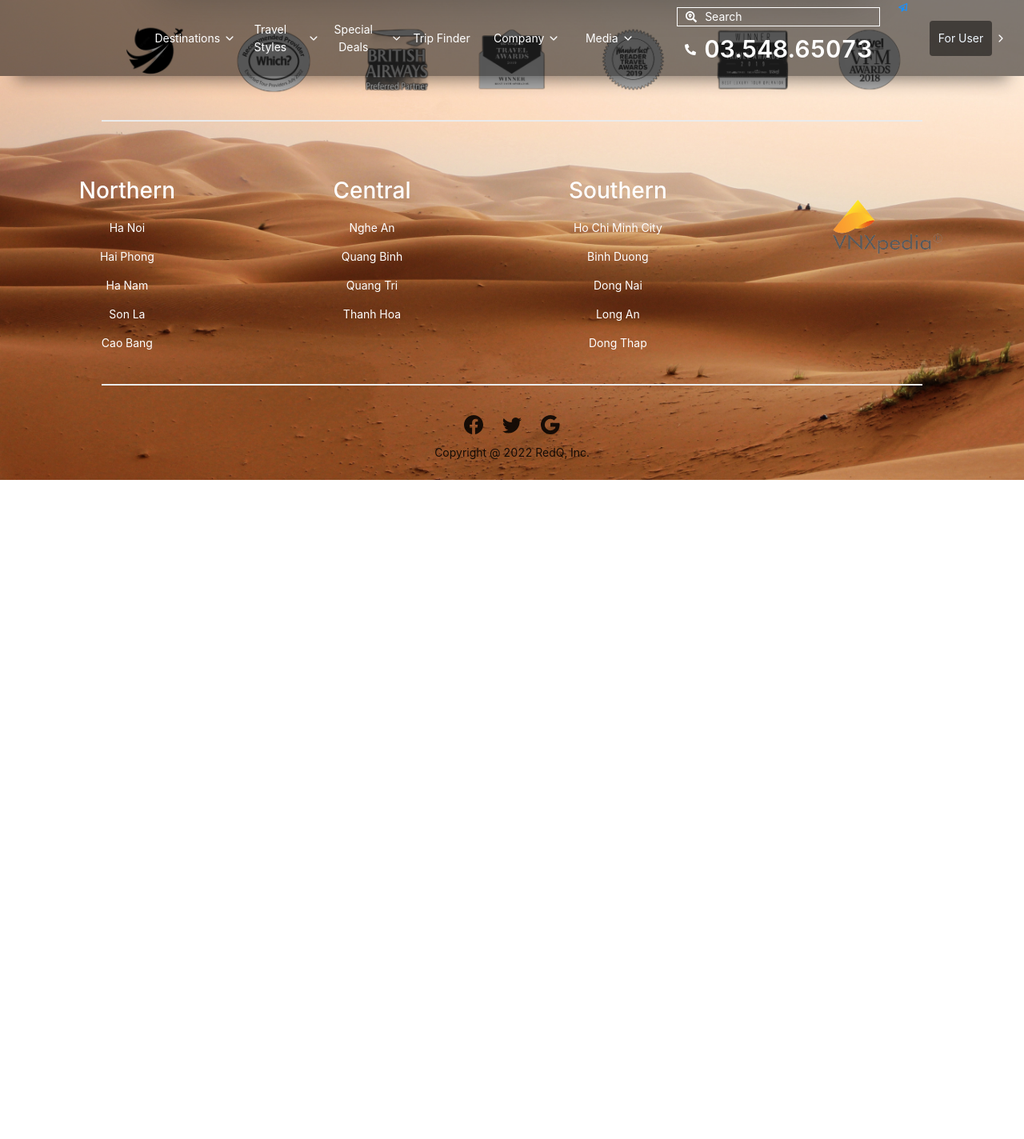
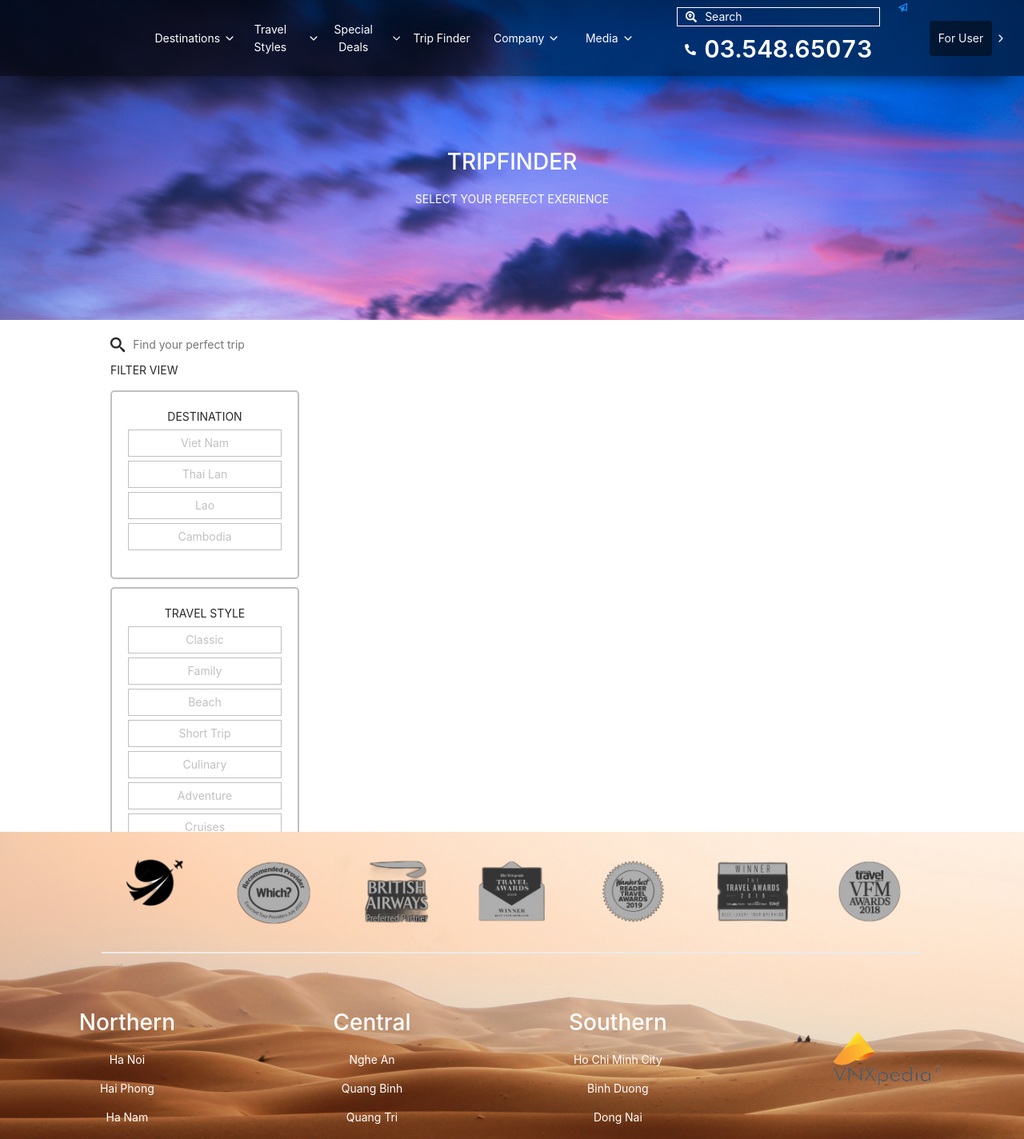
Before and after one commit to Phu121091/VNEXPEDIA, a React (Create React App) app: page /TripFinder in a window 1280 px wide. Shown: the top 1424 px of the page at 80% size. Before the commit the page ends 800 px from the top, so only its background shows below. Built offline with nearby package versions, Linux system fonts and the light colour scheme; a web font is replaced by a local one.

Commit message:
10:00 11/10 Phu

```diff
--- a/src/App.js
+++ b/src/App.js
@@ -22,6 +22,7 @@ import SignUp from "./pages/SignUp/SignUp";
 import ShopInfor from "./pages/ShopInfor/ShopInfor";
 import TravelInfo from "./pages/TravelInfo/TravelInfo";
 import Feedback from "./pages/Home/Feedback/Feedback";
+import TripFinder from "./pages/TripFinder";
 
 
 
@@ -52,7 +53,7 @@ function App() {
       <Route path="/Mice" element={<MICE />} />
       <Route path="/Heritages" element={<Heritages />} />
       <Route path="/Reponsive" element={<ReponsibleTravel />} />
-
+      <Route path='/TripFinder' element={<TripFinder/>}/>
       </Routes>
       </Layout>
       </BrowserRouter>
--- a/src/components/Header/header.jsx
+++ b/src/components/Header/header.jsx
@@ -129,7 +129,7 @@ const Header = () => {
       </div>
       </div>
       <div className="menu-li">
-      <NavLink to="/About" id={handleActive} className='link-f'>
+      <NavLink to="/TripFinder" id={handleActive} className='link-f'>
         Trip Finder
       </NavLink>
       </div>
--- /dev/null
+++ b/src/pages/TripFinder/index.jsx
@@ -0,0 +1,114 @@
+import React from 'react';
+import { useState } from 'react';
+import './style.css';
+import {ImSearch} from 'react-icons/im';
+
+const TripFinder = () => {
+
+    const [showli1,setshowli1]=useState('hidden');
+    const [showli2,setshowli2]=useState('hidden');
+    const [showli3,setshowli3]=useState('hidden');
+    const [showli4,setshowli4]=useState('hidden');
+    const [showli5,setshowli5]=useState('hidden');
+    const Showli = (a) =>{
+        switch(a) {
+            case 1:
+                {(showli1=='showli')?setshowli1('hiddenli'):setshowli1('showli')}
+              break;
+            case 2:
+                {(showli2=='showli')?setshowli2('hiddenli'):setshowli2('showli')}
+              break;
+            case 3:
+                {(showli3=='showli')?setshowli3('hiddenli'):setshowli3('showli')}
+                break;
+            case 4:
+                {(showli4=='showli')?setshowli4('hiddenli'):setshowli4('showli')}
+            break;
+                case 5:
+                {(showli5=='showli')?setshowli5('hiddenli'):setshowli5('showli')}
+            break;
+            }
+
+    }
+
+    const [pick,setpick]=useState('nopick');
+    const Pick =()=>{
+        {(pick=='pick')?setpick('nopick'):setpick('pick')}
+    }
+
+  return (
+    <div className='trip-finder'>
+        <div className='div-img-head'>
+            <div className='finder-text'>
+            <h1 className='finder-h1'>TRIPFINDER</h1>
+            <p className='finder-p'>SELECT YOUR PERFECT EXERIENCE</p>
+            </div>
+        </div>
+
+        <div className='finder-container'>
+            <div className='finder-select'>
+                <div className='finder-key'>
+                    <ImSearch className='finder-icon'/>
+                    <input className='finder-value' placeholder='Find your perfect trip'/>
+                </div>
+                <p>FILTER VIEW</p>
+                <div className='find-des fc '>
+                    <p onClick={()=>Showli(1)}>DESTINATION</p>
+                    <ul className={`find-des-list fl  ${showli1}`}>
+                    <li className={pick} onClick={()=>Pick()}>Viet Nam</li>
+                    <li className={pick} onClick={()=>Pick()}>Thai Lan</li>
+                    <li className={pick} onClick={()=>Pick()}>Lao</li>
+                    <li className={pick} onClick={()=>Pick()}>Cambodia</li>
+                    </ul>
+                </div>
+                <div className='find-style fc'>
+                    <p onClick={()=>Showli(2)}>TRAVEL STYLE</p>
+                    <ul className={`find-style-list fl ${showli2}`}>
+                    <li className={pick} onClick={()=>Pick()}>Classic</li>
+                    <li className={pick} onClick={()=>Pick()}>Family</li>
+                    <li className={pick} onClick={()=>Pick()}>Beach</li>
+                    <li className={pick} onClick={()=>Pick()}>Short Trip</li>
+                    <li className={pick} onClick={()=>Pick()}>Culinary</li>
+                    <li className={pick} onClick={()=>Pick()}>Adventure</li>
+                    <li className={pick} onClick={()=>Pick()}>Cruises</li>
+                    </ul>
+                </div>
+                <div className='find-special fc '>
+                    <p onClick={()=>Showli(3)}>SPECIAL DEAL</p>
+                    <ul className={`find-special-list fl ${showli3}`}>
+                    <li className={pick} onClick={()=>Pick()}>Welles</li>
+                    <li className={pick} onClick={()=>Pick()}>Mice</li>
+                    <li className={pick} onClick={()=>Pick()}>Luxury</li>
+                    <li className={pick} onClick={()=>Pick()}>Heritages</li>
+                    <li className={pick} onClick={()=>Pick()}>Reponsible travel</li>
+                    </ul>
+                </div>
+                <div className='find-length fc'>
+                    <p onClick={()=>Showli(4)}>TOUR LENGTH</p>
+                    <ul className={`find-length-list fl ${showli4}`}>
+                    <li className={pick} onClick={()=>Pick()}>2 - 5 day</li>
+                    <li className={pick} onClick={()=>Pick()}>6 -10 day</li>
+                    <li className={pick} onClick={()=>Pick()}>11 -15 day</li>
+                    <li className={pick} onClick={()=>Pick()}>Over 16 day</li>
+                    </ul>
+                </div>
+                <div className='find-cost fc'>
+                    <p onClick={()=>Showli(5)}>BUDGET</p>
+                    <ul className={`find-cost-list fl ${showli5}`}>
+                    <li className={pick} onClick={()=>Pick()}>under 300 $</li>
+                    <li className={pick} onClick={()=>Pick()}>300 - 900 $</li>
+                    <li className={pick} onClick={()=>Pick()}>900 - 1500 $</li>
+                    <li className={pick} onClick={()=>Pick()}>1500 $ up</li>
+                    </ul>
+                </div>
+
+            </div>
+            <div className='finder-result'>
+
+            </div>
+        </div>
+    </div>
+  )
+}
+
+export default TripFinder
--- /dev/null
+++ b/src/pages/TripFinder/style.css
@@ -0,0 +1,76 @@
+.div-img-head{
+    height: 400px;
+    width: 100%;
+    background-image: url('./../../data/images/banner/35.jpg');
+    background-size: cover;
+}
+.finder-text{
+    position: relative;
+    top :45%;
+}
+.finder-h1,.finder-p{
+    color: white;
+}
+
+.finder-container{
+    width: 100%;
+    display: flex;
+}
+.finder-select {
+    width: 20%;
+    margin-left: 10%;
+    padding:10px;
+    text-align: start;
+    height: 80vh;
+    overflow-y: scroll;
+}
+.finder-key{
+    display: flex;
+    justify-content: flex-start;
+    align-items: center;
+}
+.finder-icon{
+    font-size: 20px;
+
+}
+.finder-value{
+    padding: 10px;
+    width: 100%;
+}
+/* input[type=text]:focus {
+    border: none !important;
+} */
+.fc{
+    width: 100%;
+    padding: 20px;
+    border: 2px solid silver;
+    border-radius: 5px;
+    margin-bottom: 10px ;
+    text-align: center;
+}
+.fc p{
+    margin: auto auto;
+}
+.fl{
+    list-style: none !important;
+}
+.fl li{
+    width: 100%;
+    border:1px solid silver ;
+    color: silver;
+    padding: 5px;
+    margin-top: 5px;
+}
+.hiddenli{
+    display: none;
+
+}
+.fl li:hover{
+    color: darkgoldenrod;
+    border-color: darkgoldenrod;
+}
+.pick{
+    color: white !important;
+    background-color:cornflowerblue;
+    border: none;
+}
```
